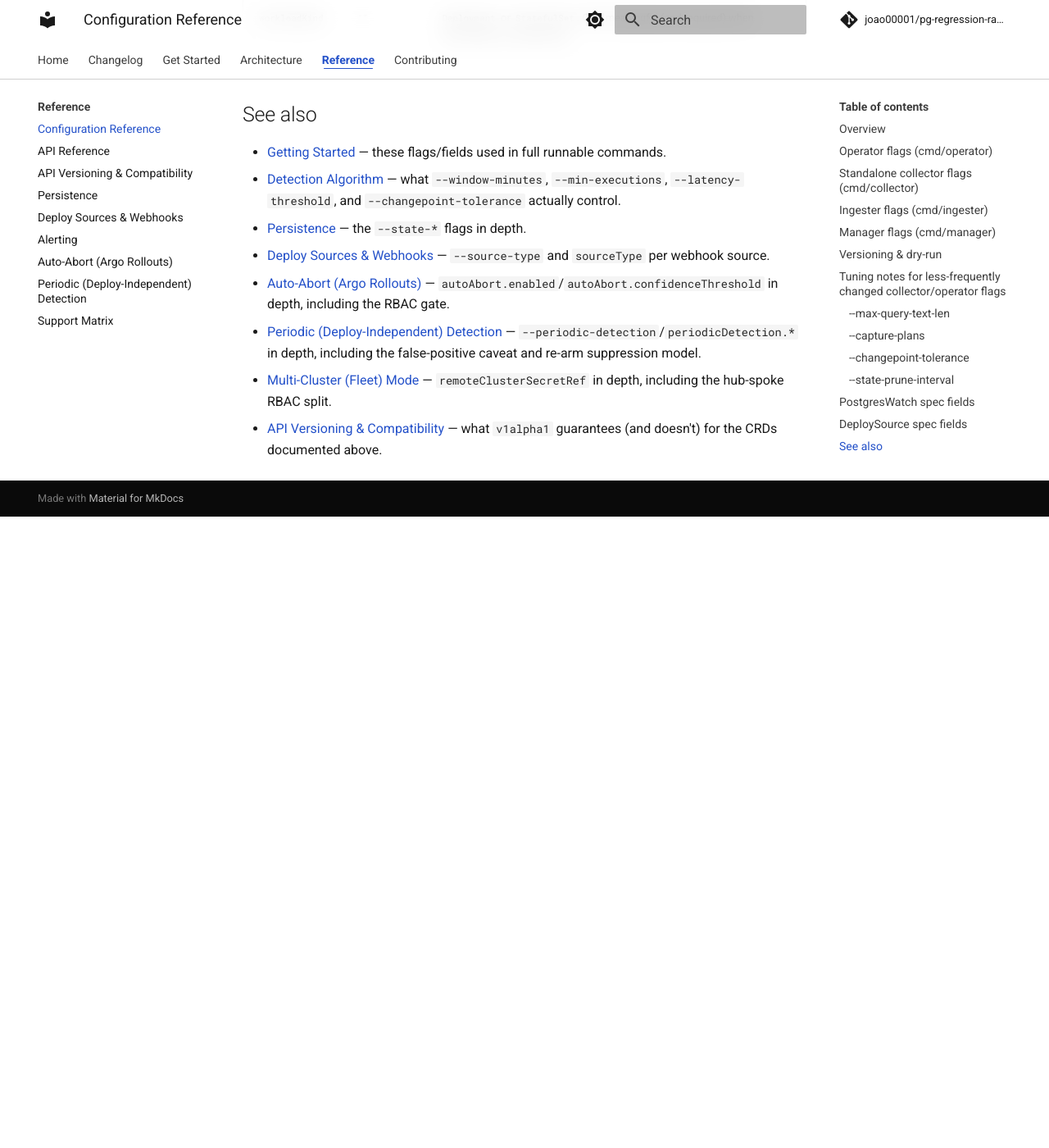
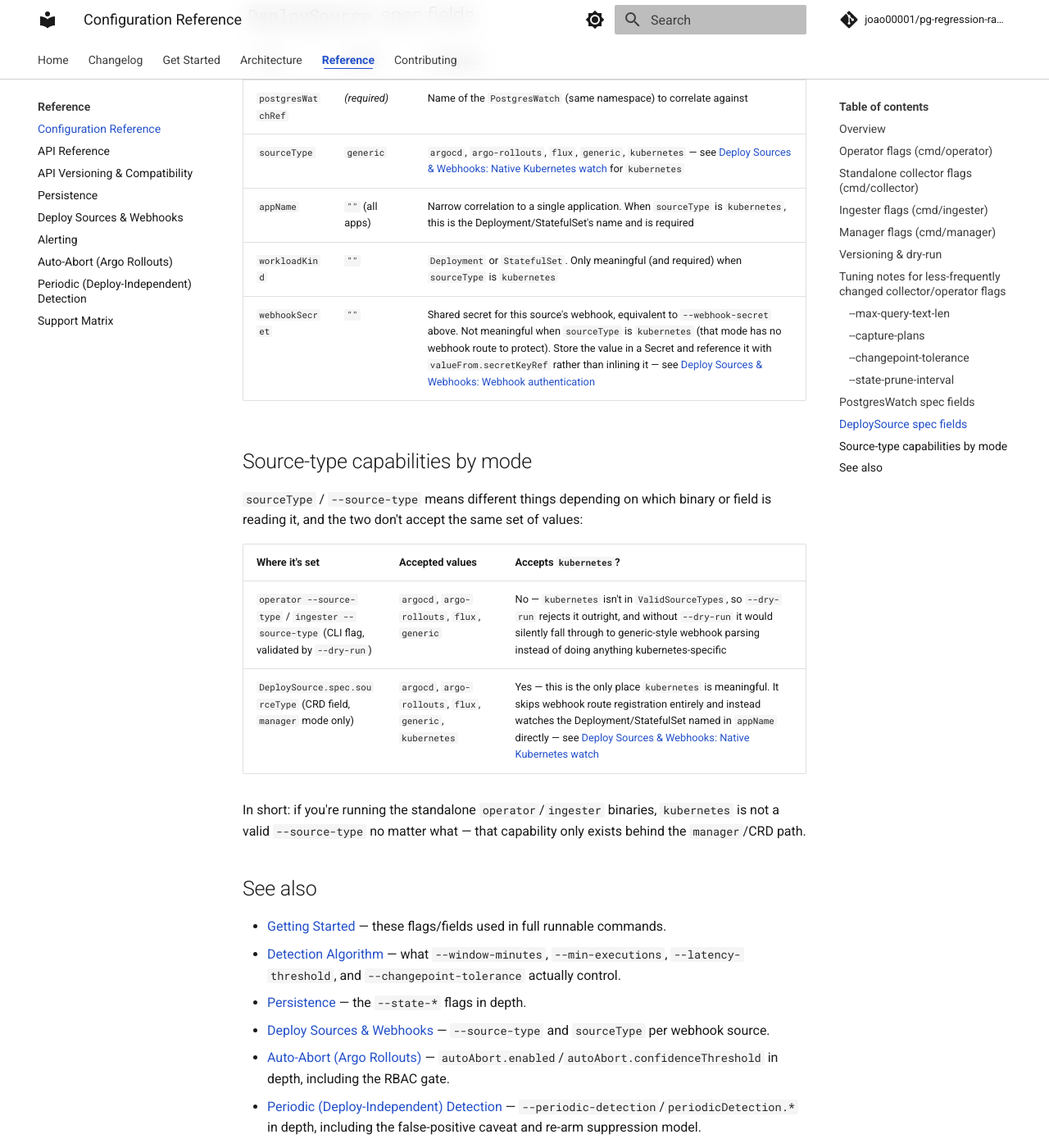
Before and after one commit to joao00001/pg-regression-radar, an MkDocs documentation site: the page built from docs/configuration.md, in a window 1280 px wide and 1400 px high, scrolled down 8658 px. Shown: the whole window at 82% size. Built offline with MkDocs 1.6.1 and Material for MkDocs 9.7.7, drawn with Linux system fonts in a browser that asks for light colours; comment, search, counter and statistics services are not loaded; the version menu is left out; before the commit the page ends 9288 px from its top, so only the background shows below that; some of the changed text lies outside the part shown.

Commit message:
docs(config): document --webhook-secret, webhookSecret, and /events exposure (#105)
Closes the documentation gaps from the Manus security audit (D-01, D-02,
and the 'Documentação e coerência' section):

- --webhook-secret was missing from both the operator and ingester flag
  tables in docs/configuration.md, even though the flag exists on both
  binaries and docs/webhooks.md already recommends using it (D-01).
- The DeploySource CRD's spec.webhookSecret field was missing from the
  DeploySource spec fields table entirely.
- GET /events was documented as an exposed route with no mention that it
  is completely unauthenticated (--webhook-secret only guards the
  POST /webhook path) and returns the full, unpaginated event history.
  Added an explicit warning against exposing it beyond a trusted network
  (D-02).
- Added a 'Source-type capabilities by mode' table clarifying that
  operator/ingester's --source-type flag and DeploySource.spec.sourceType
  accept different value sets: the CLI flag never accepts "kubernetes"
  (rejected outright by --dry-run's ValidSourceTypes check), while the
  CRD field is the only place kubernetes is meaningful. Cross-linked from
  docs/webhooks.md's existing note on the same distinction.

D-03 (govulncheck's non-blocking status not being independently
verifiable) is already addressed by the Security scanning section added
to docs/ci-cd.md on main — no further doc change needed for it here.

Docs-only change; no changelog fragment (towncrier only requires one for
feat/fix/perf).

Verified: mkdocs build --strict passes clean (only the pre-existing,
unrelated ADR-not-in-nav warning).

Signed-off-by: Joao <joao.detomini@enterprisedb.com>

```diff
--- a/docs/configuration.md
+++ b/docs/configuration.md
@@ -15,6 +15,7 @@
 | `--namespace` | `default` | Kubernetes namespace label |
 | `--scrape-interval` | `60s` | How often to read `pg_stat_statements` |
 | `--webhook-listen` | `:8080` | Deploy-event webhook listen address |
+| `--webhook-secret` | `` | Shared secret for webhook authentication. When set, every `POST /webhook` must include this value in the `X-Webhook-Token` header (constant-time comparison), or the request is rejected with `401`. Recommended for internet-facing deployments — see [Deploy Sources & Webhooks: Webhook authentication](webhooks.md#webhook-authentication) |
 | `--metrics-listen` | `:9090` | Prometheus metrics listen address |
 | `--slack-url` | `` | Slack incoming-webhook URL. Alias of `--alert-url` with `--alert-format=slack` (the default) — kept for backward compatibility |
 | `--alert-format` | `slack` | Notification payload layout: `slack`, `teams`, `pagerduty`, or `custom` — see [Alerting](alerting.md) |
@@ -68,6 +69,7 @@
 | `--postgres-watch-ref` | `` | `PostgresWatch` to associate events with |
 | `--app-name` | `` (all apps) | Filter events to a specific application name |
 | `--cluster-name` | `` | Cluster identity stamped on `DeployEvent`s when the webhook payload doesn't carry one (e.g. Argo Rollouts, Flux without `eventMetadata`) |
+| `--webhook-secret` | `` | Shared secret for webhook authentication. When set, every `POST /webhook` must include this value in the `X-Webhook-Token` header (constant-time comparison), or the request is rejected with `401`. Recommended for internet-facing deployments — see [Deploy Sources & Webhooks: Webhook authentication](webhooks.md#webhook-authentication) |
 | `--version` | `false` | Print version, commit, and build date, then exit |
 | `--dry-run` | `false` | Validate `--source-type` and that `--listen` is a resolvable address, then exit without starting the webhook server |
 
@@ -157,6 +159,18 @@
 | `sourceType` | `generic` | `argocd`, `argo-rollouts`, `flux`, `generic`, `kubernetes` — see [Deploy Sources & Webhooks: Native Kubernetes watch](webhooks.md#native-kubernetes-watch-no-webhook) for `kubernetes` |
 | `appName` | `""` (all apps) | Narrow correlation to a single application. When `sourceType` is `kubernetes`, this is the Deployment/StatefulSet's name and is required |
 | `workloadKind` | `""` | `Deployment` or `StatefulSet`. Only meaningful (and required) when `sourceType` is `kubernetes` |
+| `webhookSecret` | `""` | Shared secret for this source's webhook, equivalent to `--webhook-secret` above. Not meaningful when `sourceType` is `kubernetes` (that mode has no webhook route to protect). Store the value in a Secret and reference it with `valueFrom.secretKeyRef` rather than inlining it — see [Deploy Sources & Webhooks: Webhook authentication](webhooks.md#webhook-authentication) |
+
+## Source-type capabilities by mode
+
+`sourceType` / `--source-type` means different things depending on which binary or field is reading it, and the two don't accept the same set of values:
+
+| Where it's set | Accepted values | Accepts `kubernetes`? |
+|---|---|---|
+| `operator --source-type` / `ingester --source-type` (CLI flag, validated by `--dry-run`) | `argocd`, `argo-rollouts`, `flux`, `generic` | No — `kubernetes` isn't in `ValidSourceTypes`, so `--dry-run` rejects it outright, and without `--dry-run` it would silently fall through to generic-style webhook parsing instead of doing anything kubernetes-specific |
+| `DeploySource.spec.sourceType` (CRD field, `manager` mode only) | `argocd`, `argo-rollouts`, `flux`, `generic`, `kubernetes` | Yes — this is the only place `kubernetes` is meaningful. It skips webhook route registration entirely and instead watches the Deployment/StatefulSet named in `appName` directly — see [Deploy Sources & Webhooks: Native Kubernetes watch](webhooks.md#native-kubernetes-watch-no-webhook) |
+
+In short: if you're running the standalone `operator`/`ingester` binaries, `kubernetes` is not a valid `--source-type` no matter what — that capability only exists behind the `manager`/CRD path.
 
 ## See also
 
```
Also changed, not shown: docs/webhooks.md (+1 -1 lines).
